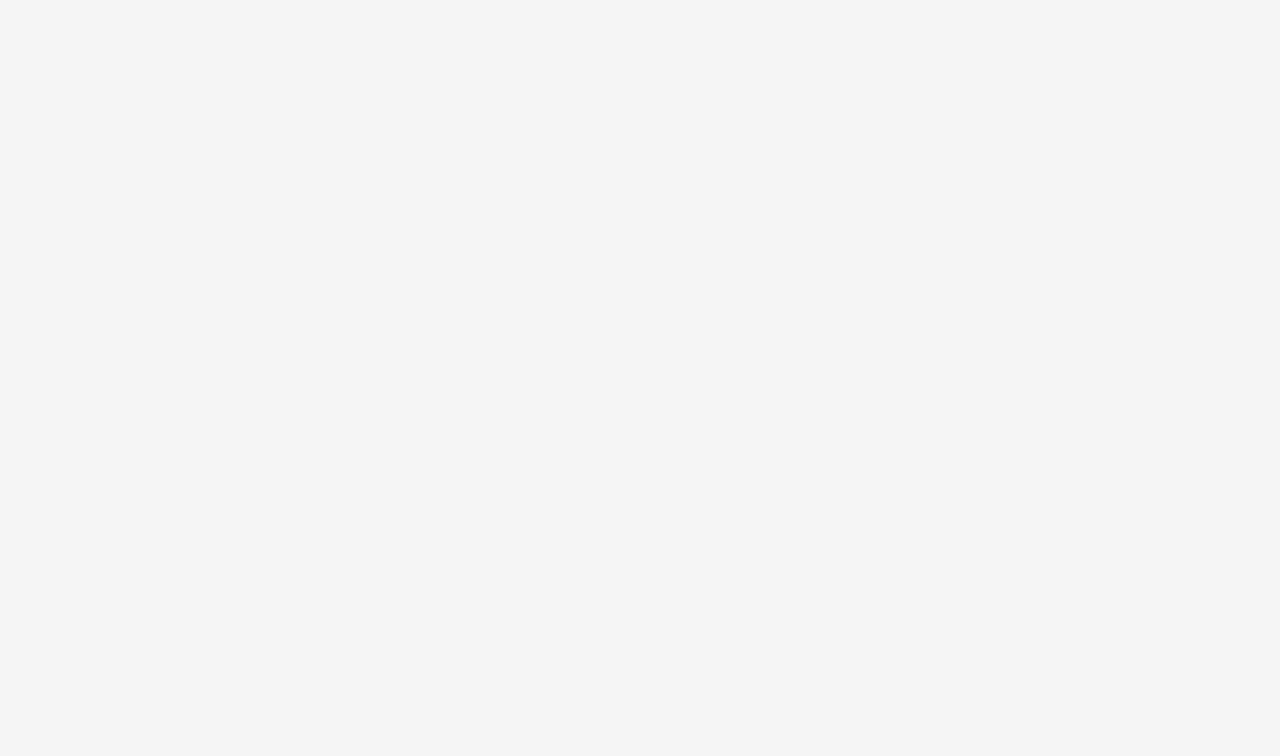
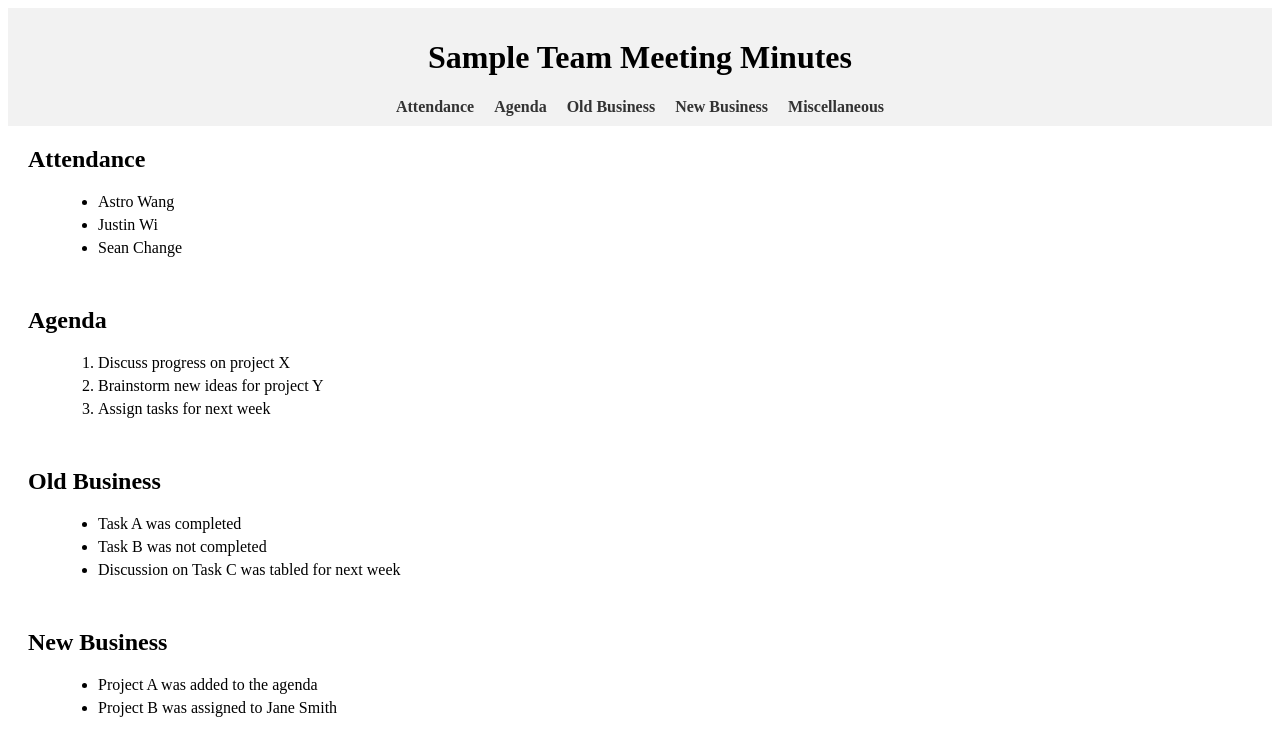
Before and after one commit to AstroWang0306/sp23-cse110-lab3, a plain HTML site: page index.html in a window 1280 px wide. Drawn offline with Linux system fonts and the light colour scheme.

Commit message:
Update index.html

```diff
--- a/index.html
+++ b/index.html
@@ -6,94 +6,112 @@
     <meta name="viewport" content="width=device-width, initial-scale=1.0">
     <link rel="icon" type="image/png" href="favicon.png">
     <style>
-        /* apply colors to your HTML elements */
-  body {
-    color: #333;
-    background-color: #f5f5f5;
-  }
-  h1, h2, h3, h4, h5, h6 {
-    color: #555;
-  }
-  a {
-    color: #337ab7;
-  }
+      /* Style for the header */
+      header {
+        background-color: #f2f2f2;
+        padding: 10px;
+        text-align: center;
+      }
 
-  /* apply background styles to your elements */
-  header {
-    background-color: #fff;
-    box-shadow: 0 2px 3px rgba(0, 0, 0, 0.1);
-  }
+      /* Style for the navigation links */
+      nav ul {
+        list-style-type: none;
+        margin: 0;
+        padding: 0;
+        display: flex;
+        justify-content: center;
+      }
 
-  /* units of measurement for sizing and spacing your elements */
-  /* Use 3 unique relative units total */
-  /* Use 3 unique absolute units total */
-  body {
-    font-size: 16px;
-    line-height: 1.5;
-  }
-  h1 {
-    font-size: 3rem;
-    margin-bottom: 1rem;
-    padding-bottom: 0.5rem;
-    border-bottom: 1px solid #ccc;
-  }
-  section {
-    padding: 2rem;
-    margin-bottom: 2rem;
-  }
-  ul {
-    margin-left: 1rem;
-  }
-  .container {
-    max-width: 960px;
-    margin: 0 auto;
-    padding: 0 2rem;
-  }
+      nav ul li {
+        margin: 0 10px;
+      }
 
-  /* configure the containers that holds your HTML content */
-  /* (long and short refer to longhand and shorthand syntax and should give the same results.
-     They’re simply different ways to declare your style rules, use at least one of each syntax.
-     You must use both long and short hand notations for each of the following: margin, padding, border) */
-  /* spacing between html elements */
-  /* Long (margin-top, margin-bottom, margin-left, margin-right) */
-  /* Short (margin: <top> <right> <bottom> <left>) */
-  /* Auto margins: margin: auto */
-  .container {
-    margin-top: 2rem;
-    margin-bottom: 2rem;
-    padding-top: 2rem;
-    padding-bottom: 2rem;
-    border: 1px solid #ccc;
-    margin-left: auto;
-    margin-right: auto;
-  }
+      nav ul li a {
+        color: #333;
+        text-decoration: none;
+        font-weight: bold;
+      }
 
-  /* spacing within html elements */
-  /* Long (padding-top, padding-bottom, padding-left, padding-right) */
-  /* Short (padding: <top> <right> <bottom> <left>) */
-  section {
-    padding-top: 3rem;
-    padding-right: 2rem;
-    padding-bottom: 3rem;
-    padding-left: 2rem;
-    padding: 3rem 2rem;
-  }
+      nav ul li a:hover {
+        text-decoration: underline;
+      }
 
-  /* borders around html elements */
-  /* hint: apply borders before testing out padding and margin to better understand the difference between the two */
-  /* border-style */
-  /* border-color */
-  /* border-width */
-  /* border-radius */
-  section {
-    border: 1px solid #ccc;
-    border-radius: 0.5rem;
-  }
+      /* Style for the main content */
+      main {
+        margin: 20px;
+      }
 
-  /* style your text */
-  /* color */
-  /* text-decoration */
-  /* text-align */
-  h1 {
-    text-align
+      main section {
+        margin-bottom: 50px;
       }
+
+      main section h2 {
+        font-size: 24px;
+        margin-bottom: 20px;
+      }
+
+      main section ul,
+      main section ol {
+        margin-left: 30px;
+      }
+
+      main section ul li,
+      main section ol li {
+        margin-bottom: 5px;
+      }
+
+      main section ul li:last-child,
+      main section ol li:last-child {
+        margin-bottom: 0;
+      }
+
+      main section p {
+        margin: 0;
+        line-height: 1.5;
+      }
+    </style>
+  </head>
+  <body>
+    <header>
+      <h1>Sample Team Meeting Minutes</h1>
+      <nav>
+        <ul>
+          <li><a href="#attendance">Attendance</a></li>
+          <li><a href="#agenda">Agenda</a></li>
+          <li><a href="#old-business">Old Business</a></li>
+          <li><a href="#new-business">New Business</a></li>
+          <li><a href="#misc">Miscellaneous</a></li>
+        </ul>
+      </nav>
+    </header>
+    <main>
+      <section id="attendance">
+        <h2>Attendance</h2>
+        <ul>
+          <li>Astro Wang</li>
+          <li>Justin Wi</li>
+          <li>Sean Change</li>
+        </ul>
+      </section>
+      <section id="agenda">
+        <h2>Agenda</h2>
+        <ol>
+          <li>Discuss progress on project X</li>
+          <li>Brainstorm new ideas for project Y</li>
+          <li>Assign tasks for next week</li>
+        </ol>
+      </section>
+      <section id="old-business">
+        <h2>Old Business</h2>
+        <ul>
+          <li>Task A was completed</li>
+          <li>Task B was not completed</li>
+          <li>Discussion on Task C was tabled for next week</li>
+        </ul>
+      </section>
+      <section id="new-business">
+        <h2>New Business</h2>
+        <ul>
+          <li>Project A was added to the agenda</li>
+          <li>Project B was assigned to Jane Smith</li>
+        </ul>
```
